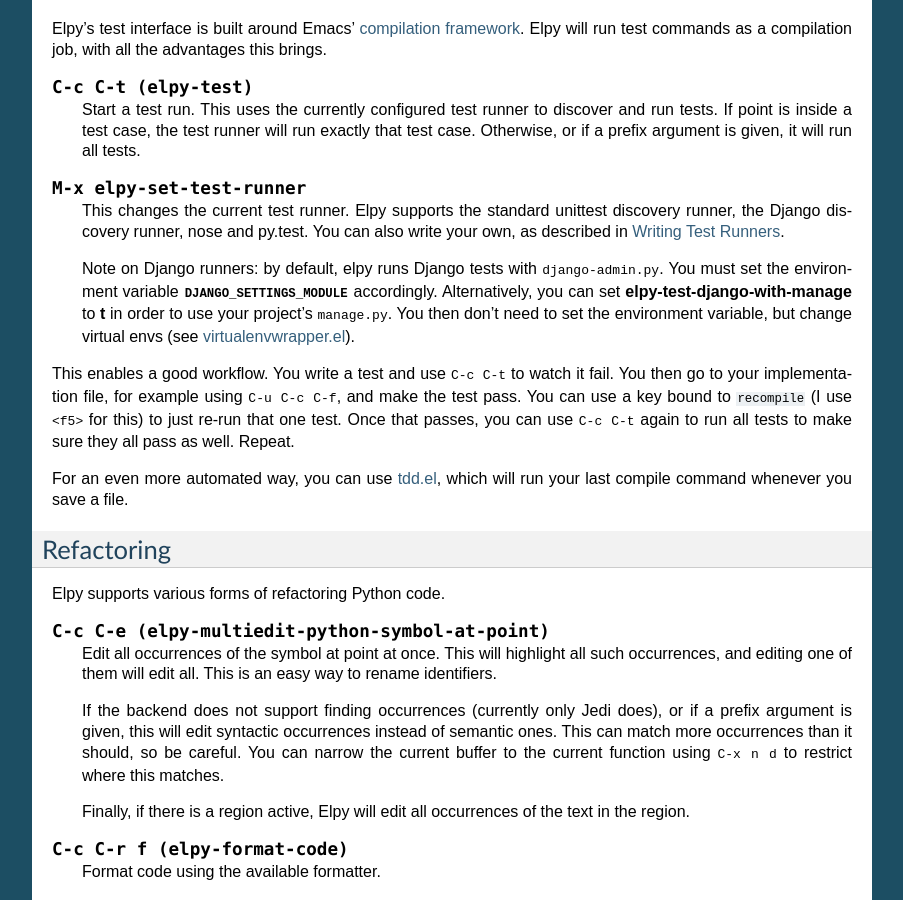
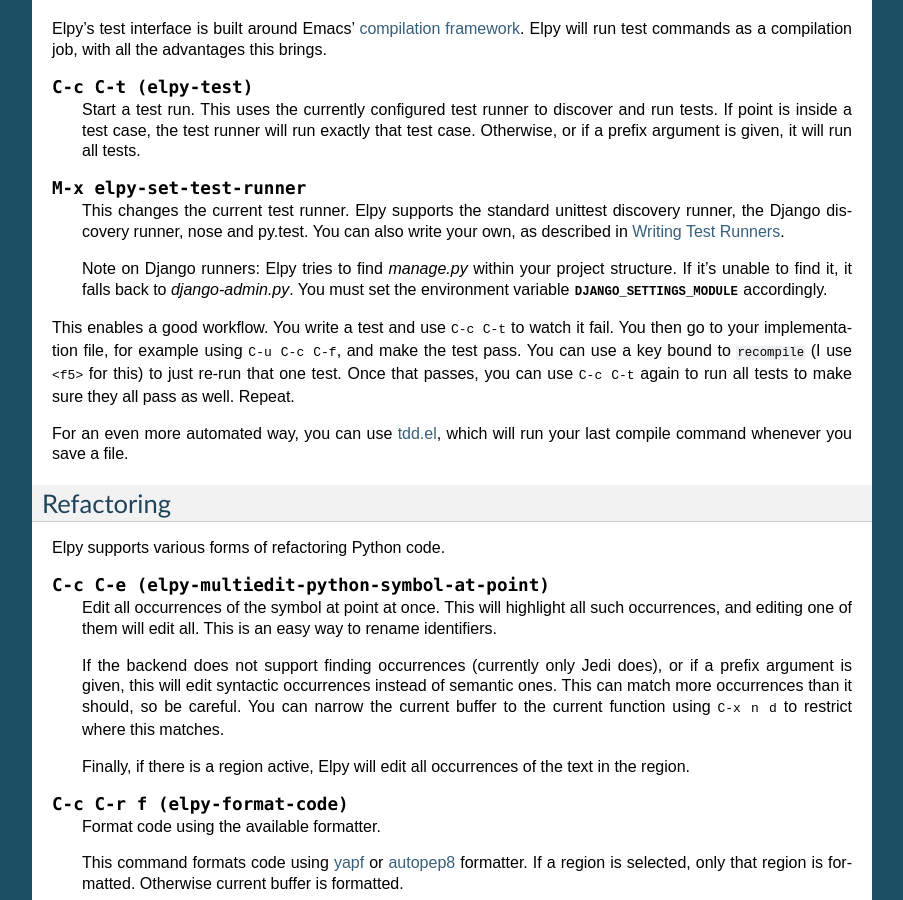
Before and after one commit to jorgenschaefer/elpy, a Sphinx documentation site: the page built from docs/ide.rst, in a window 1280 px wide and 900 px high, scrolled down 7510 px. Shown: the whole window, without its empty margins (198-1101 px from the left). Built offline with Sphinx 7.4.7, drawn with Linux system fonts in a browser that asks for light colours.

Commit message:
Use elpy-django-command more often
Instead of recalculating which django command to use, just use the
variable that holds that information already. Also, move test args to
a single place instead of having one for django-admin.py and another
for manage.py

```diff
--- a/docs/ide.rst
+++ b/docs/ide.rst
@@ -575,12 +575,10 @@
    py.test. You can also write your own, as described in :ref:`Writing
    Test Runners`.
 
-   Note on Django runners: by default, elpy runs Django tests with
-   :kbd:`django-admin.py`. You must set the environment variable
-   :envvar:`DJANGO_SETTINGS_MODULE` accordingly. Alternatively, you can set
-   **elpy-test-django-with-manage** to **t** in order to use your
-   project's :kbd:`manage.py`. You then don't need to set the environment
-   variable, but change virtual envs (see `virtualenvwrapper.el`_).
+   Note on Django runners: Elpy tries to find `manage.py` within your project
+   structure. If it's unable to find it, it falls back to `django-admin.py`.
+   You must set the environment variable :envvar:`DJANGO_SETTINGS_MODULE` accordingly.
+
 
 This enables a good workflow. You write a test and use :kbd:`C-c C-t`
 to watch it fail. You then go to your implementation file, for example
```
Also changed, not shown: 3 other files.
